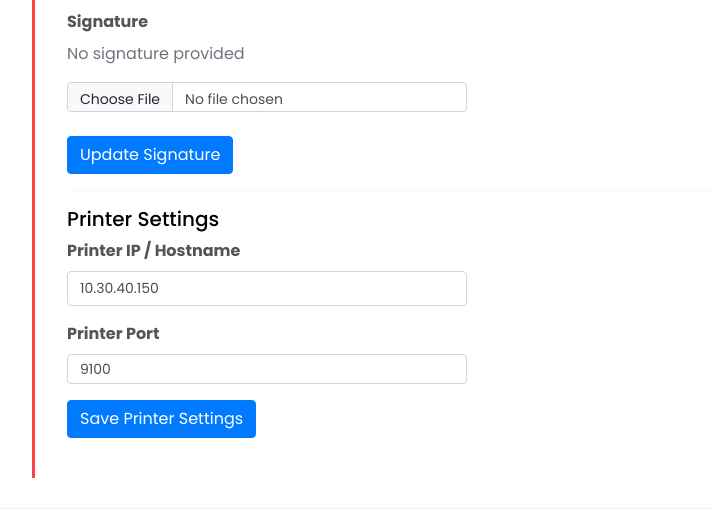
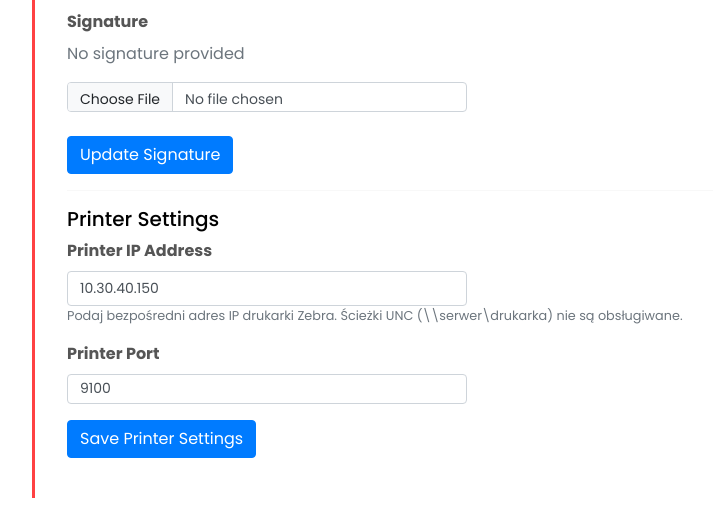
Before and after one commit to SP1BrueggenPL/RecevioMain, a Django app: page /pl/profile/ in a window 1280 px wide. Shown: the part 582-1091 px from the top of the page, without its empty margins (53-766 px from the left). Run offline with Django 5.2, Linux system fonts and the light colour scheme; a user stored in the database is signed in; data comes from the database, SQL or seed files in the repository; parts of the project's set-up code (start-up, migrations or seed data) failed here and were passed over; some libraries are stand-ins or nearby versions.

Commit message:
Remove UNC printer support — ZPL requires direct TCP/IP
win32print via UNC always returns success regardless of actual printing.
send_zpl_to_printer now raises ValueError for UNC paths with a clear message.
Added hint in profile UI to use direct IP address instead.

https://claude.ai/code/session_017tp8B2enEn1LznTwojSg4E

```diff
--- a/GuestBook/templates/panel/profile.html
+++ b/GuestBook/templates/panel/profile.html
@@ -43,9 +43,10 @@
               {% csrf_token %}
               <input type="hidden" name="printer_submit" value="1">
               <div class="mb-3">
-                <label for="printer_address" class="form-label"><strong>Printer IP / Hostname</strong></label>
+                <label for="printer_address" class="form-label"><strong>Printer IP Address</strong></label>
                 <input type="text" id="printer_address" name="printer_address" class="form-control"
-                       value="{{ profile.printer_address }}" placeholder="e.g. 10.30.40.150">
+                       value="{{ profile.printer_address }}" placeholder="np. 10.30.40.150">
+                <small class="text-muted">Podaj bezpośredni adres IP drukarki Zebra. Ścieżki UNC (\\serwer\drukarka) nie są obsługiwane.</small>
               </div>
               <div class="mb-3">
                 <label for="printer_port" class="form-label"><strong>Printer Port</strong></label>
--- a/GuestBook/views.py
+++ b/GuestBook/views.py
@@ -187,38 +187,21 @@ def render_box_label_from_file(code: str, sender: str, recipient: str, template_
     return tpl.format(code=code, sender=sender, recipient=recipient)
 
 def send_zpl_to_printer(zpl_data: str, printer_ip='10.30.40.150', port=9100):
-    """Wysyła surowy kod ZPL do drukarki Zebra.
-    Obsługuje dwa tryby:
-    - TCP (IP/hostname + port): bezpośrednie połączenie RAW/9100
-    - UNC (\\\\server\\printer): Windows Print Spooler przez win32print
+    """Wysyła surowy kod ZPL do drukarki Zebra przez TCP/IP (port 9100).
+    Jedyna niezawodna metoda dla ZPL — bezpośrednie połączenie RAW.
+    Ścieżki UNC (\\server\\printer) nie są obsługiwane — użyj adresu IP.
     """
     is_unc = printer_ip.startswith('\\\\') or printer_ip.startswith('//')
     if is_unc:
-        try:
-            import win32print
-            printer_name = printer_ip.replace('/', '\\')
-            hprinter = win32print.OpenPrinter(printer_name)
-            try:
-                hjob = win32print.StartDocPrinter(hprinter, 1, ("ZPL Badge", None, "RAW"))
-                win32print.StartPagePrinter(hprinter)
-                win32print.WritePrinter(hprinter, zpl_data.encode('utf-8'))
-                win32print.EndPagePrinter(hprinter)
-                win32print.EndDocPrinter(hprinter)
-            finally:
-                win32print.ClosePrinter(hprinter)
-        except ImportError:
-            print("[ZEBRA PRINT ERROR] win32print niedostępny (wymagany Windows). Użyj adresu IP zamiast ścieżki UNC.")
-        except Exception as e:
-            print(f"[ZEBRA PRINT ERROR UNC] {e}")
-    else:
-        try:
-            sock = socket.socket(socket.AF_INET, socket.SOCK_STREAM)
-            sock.settimeout(10)
-            sock.connect((printer_ip, port))
-            sock.sendall(zpl_data.encode('utf-8'))
-            sock.close()
-        except Exception as e:
-            print(f"[ZEBRA PRINT ERROR] {e}")
+        raise ValueError(
+            f"Ścieżka UNC '{printer_ip}' nie jest obsługiwana dla ZPL. "
+            "Podaj bezpośredni adres IP drukarki Zebra (np. 10.30.40.150) i port 9100."
+        )
+    sock = socket.socket(socket.AF_INET, socket.SOCK_STREAM)
+    sock.settimeout(10)
+    sock.connect((printer_ip, port))
+    sock.sendall(zpl_data.encode('utf-8'))
+    sock.close()
 
 try:
     close_expired_visitors_task(repeat=3600)
```
